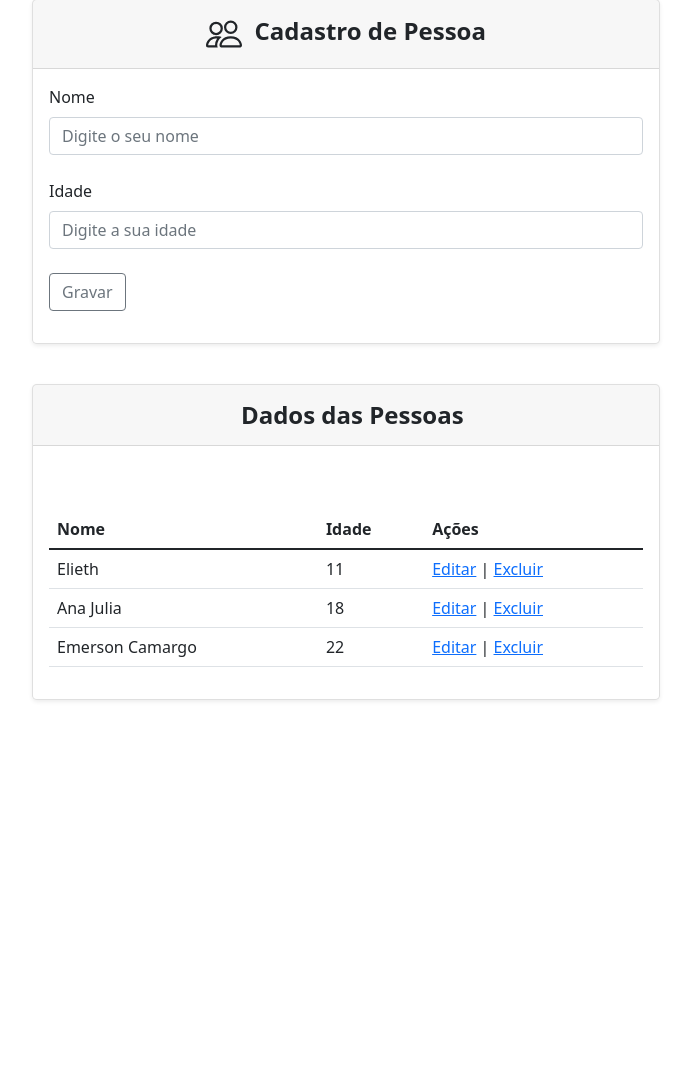
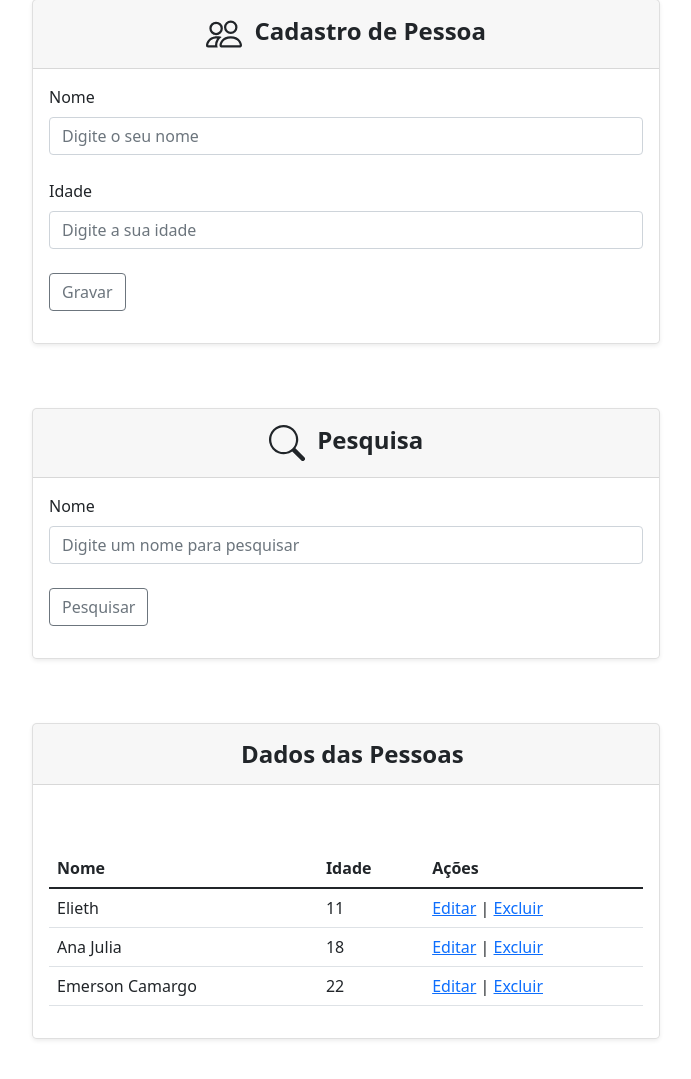
Before and after one commit to Amaral1973/phparray, a PHP site: page / in a window 1280 px wide. Shown: the part 92-1171 px from the top of the page, without its empty margins (294-985 px from the left). Before the commit the page ends 793 px from the top, so only its background shows below. Run offline with PHP 8.4, Linux system fonts and the light colour scheme.

Commit message:
Pesquisa
Adicionada a pesquisa ao projeto do Array. 12042022.

```diff
--- a/index.php
+++ b/index.php
@@ -44,6 +44,27 @@
         </div>
     </div>
     </div>
+    <br />
+    <div class="row justify-content-center row-cols-1 row-cols-md-2 mb-3 text-center">
+        <div class="col">
+            <div class="card mb-4 rounded-3 shadow-sm">
+                <div class="card-header py-3">
+                    <h4 class="my-0 fw-normal"><svg xmlns="http://www.w3.org/2000/svg" width="36" height="36" fill="currentColor" class="bi bi-search" viewBox="0 0 16 16">
+                            <path d="M11.742 10.344a6.5 6.5 0 1 0-1.397 1.398h-.001c.03.04.062.078.098.115l3.85 3.85a1 1 0 0 0 1.415-1.414l-3.85-3.85a1.007 1.007 0 0 0-.115-.1zM12 6.5a5.5 5.5 0 1 1-11 0 5.5 5.5 0 0 1 11 0z" />
+                        </svg>&nbsp;&nbsp;<b>Pesquisa</b></h4>
+                </div>
+                <div class="card-body text-start">
+                    <form action="pesquisa.php" method="POST">
+                        <label class="form-label">Nome</label><br />
+                        <input type="text" name="pesquisa" class="form-control" placeholder="Digite um nome para pesquisar" required /><br />
+                        <button type="submit" class="btn btn-outline-secondary" name="btgravar">Pesquisar</button>
+                    </form>
+                </div>
+            </div>
+        </div>
+    </div>
+    </div>
+    <br />
     <div class="row justify-content-center row-cols-1 row-cols-md-2 mb-3 text-center">
         <div class="col">
             <div class="card mb-4 rounded-3 shadow-sm">
@@ -75,7 +96,7 @@
                                 echo '<td>' . $dados[$i] . '</td>';
                                 $i++;
                                 echo '<td>' . $dados[$i] . '</td>';
-                                echo '<td><a href="editar.php?pos='.$posicao.'">Editar</a> | <a href="excluir.php?pos=' . $posicao . '">Excluir</a></td>';
+                                echo '<td><a href="editar.php?pos=' . $posicao . '">Editar</a> | <a href="excluir.php?pos=' . $posicao . '">Excluir</a></td>';
                                 echo '</tr>';
                             }
                             ?>
```
Also changed, not shown: pesquisa.php (added, +49 -0 lines).
